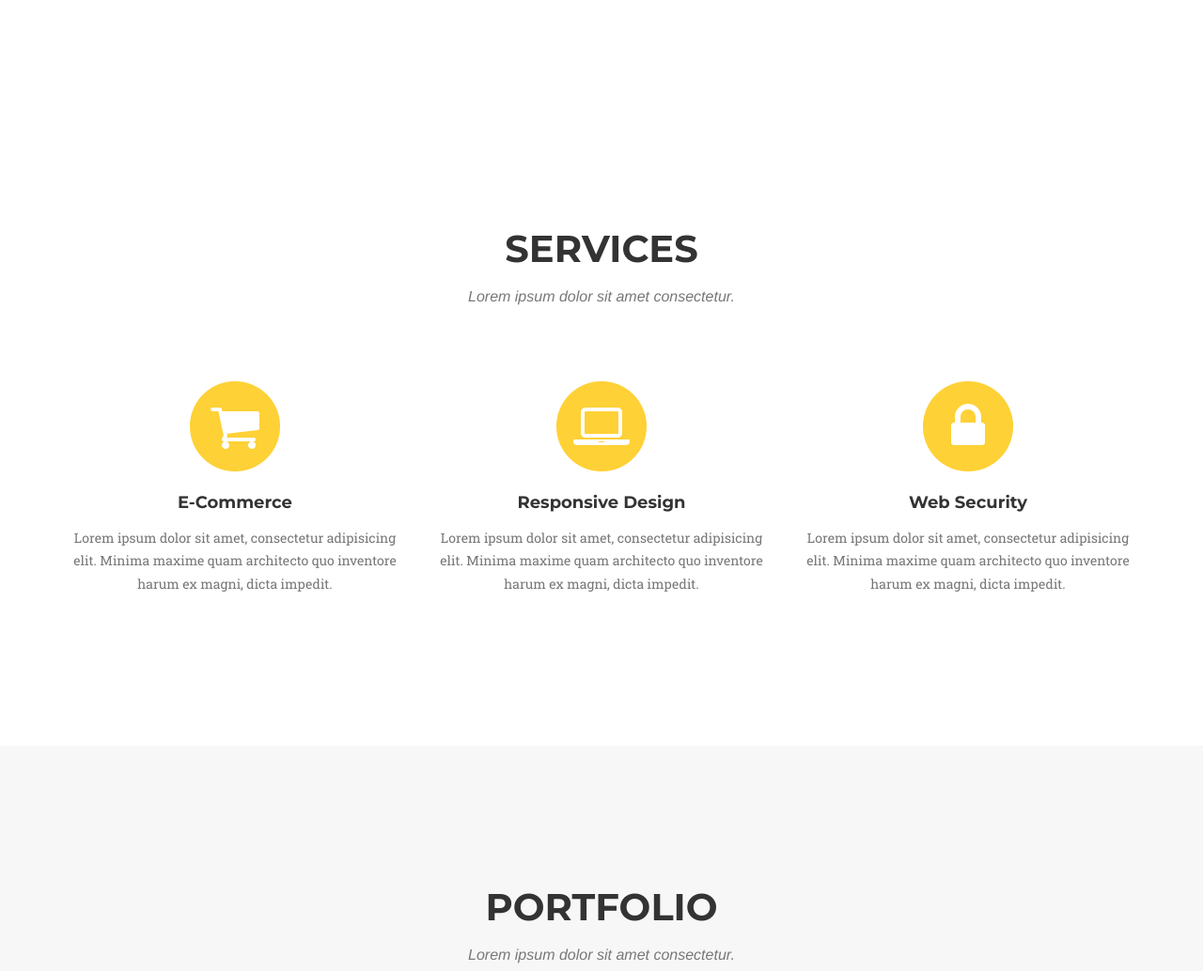
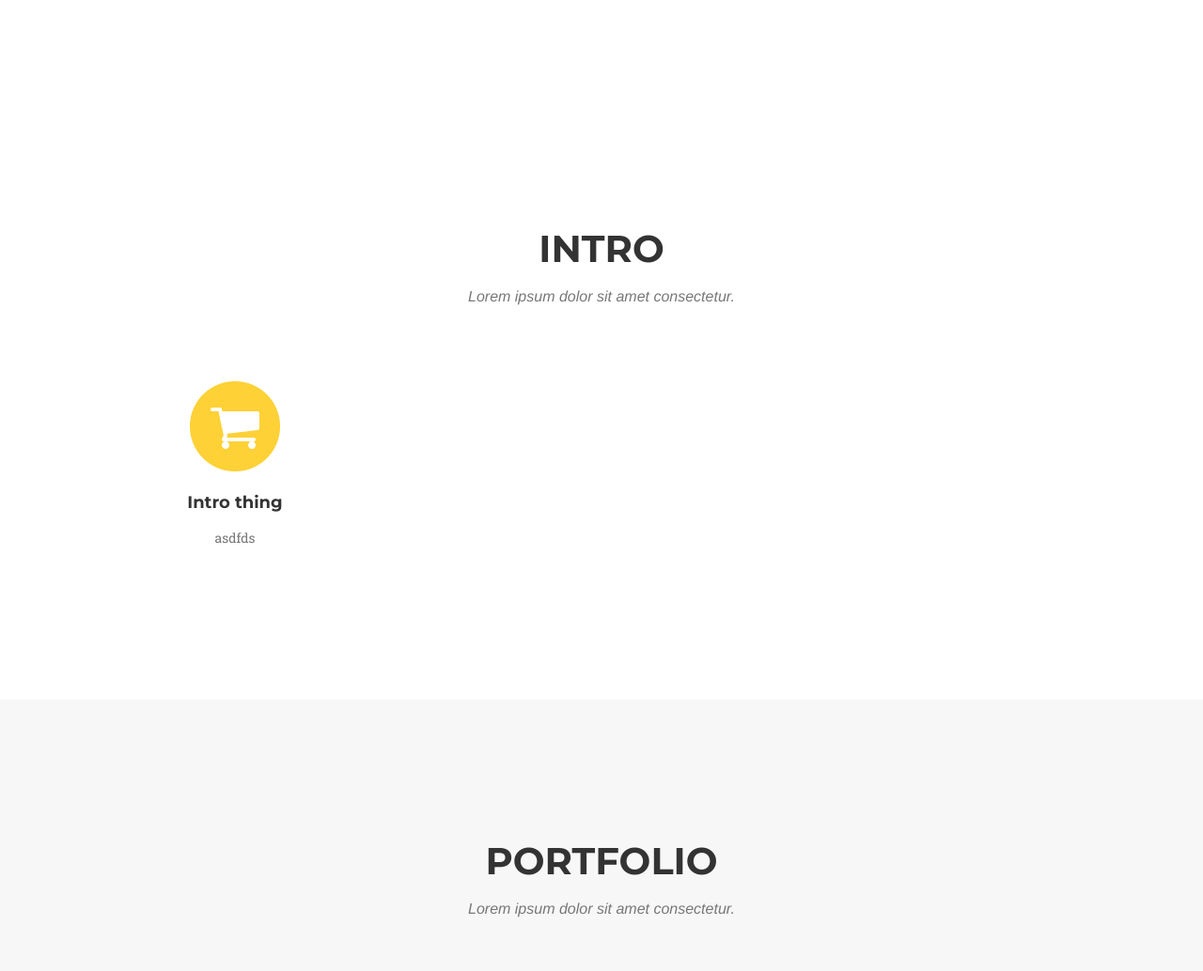
Before and after one commit to 501code/Fletcher-Street-Urban-Riding-Club, a Django app: page / in a window 1280 px wide. Shown: the part 1196-2230 px from the top of the page at 94% size. Run offline with Django 3.2, Linux system fonts and the light colour scheme; data comes from the database, SQL or seed files in the repository; both versions use the stored data as it was after the commit; some libraries are stand-ins or nearby versions; some web fonts are replaced.

```diff
--- a/pages/templates/pages/index.html
+++ b/pages/templates/pages/index.html
@@ -111,45 +111,33 @@
         </div>
     </section>
     {% endif %}
-    {% endfor %}
 
-    <!-- Services Section -->
-    <section id="services">
+    {% if section.key == 'intro' %}
+    <!-- Intro Section -->
+    <section id="{{pages.intro.section.title}}">
         <div class="container">
             <div class="row">
                 <div class="col-lg-12 text-center">
-                    <h2 class="section-heading">Services</h2>
-                    <h3 class="section-subheading text-muted">Lorem ipsum dolor sit amet consectetur.</h3>
+                    <h2 class="section-heading">{{pages.intro.section.title}}</h2>
+                    <h3 class="section-subheading text-muted">{{pages.intro.section.description}}</h3>
                 </div>
             </div>
             <div class="row text-center">
+            {% for content in pages.intro.content%}
                 <div class="col-md-4">
                     <span class="fa-stack fa-4x">
                         <i class="fa fa-circle fa-stack-2x text-primary"></i>
                         <i class="fa fa-shopping-cart fa-stack-1x fa-inverse"></i>
                     </span>
-                    <h4 class="service-heading">E-Commerce</h4>
-                    <p class="text-muted">Lorem ipsum dolor sit amet, consectetur adipisicing elit. Minima maxime quam architecto quo inventore harum ex magni, dicta impedit.</p>
+                    <h4 class="service-heading">{{ content.title }}</h4>
+                    <p class="text-muted">{{ content.body }}</p>
                 </div>
-                <div class="col-md-4">
-                    <span class="fa-stack fa-4x">
-                        <i class="fa fa-circle fa-stack-2x text-primary"></i>
-                        <i class="fa fa-laptop fa-stack-1x fa-inverse"></i>
-                    </span>
-                    <h4 class="service-heading">Responsive Design</h4>
-                    <p class="text-muted">Lorem ipsum dolor sit amet, consectetur adipisicing elit. Minima maxime quam architecto quo inventore harum ex magni, dicta impedit.</p>
-                </div>
-                <div class="col-md-4">
-                    <span class="fa-stack fa-4x">
-                        <i class="fa fa-circle fa-stack-2x text-primary"></i>
-                        <i class="fa fa-lock fa-stack-1x fa-inverse"></i>
-                    </span>
-                    <h4 class="service-heading">Web Security</h4>
-                    <p class="text-muted">Lorem ipsum dolor sit amet, consectetur adipisicing elit. Minima maxime quam architecto quo inventore harum ex magni, dicta impedit.</p>
-                </div>
+            {% endfor %}
             </div>
         </div>
     </section>
+    {% endif %}
+    {% endfor %}
 
     <!-- Portfolio Grid Section -->
     <section id="portfolio" class="bg-light-gray">
```
Also changed, not shown: db.sqlite3.
